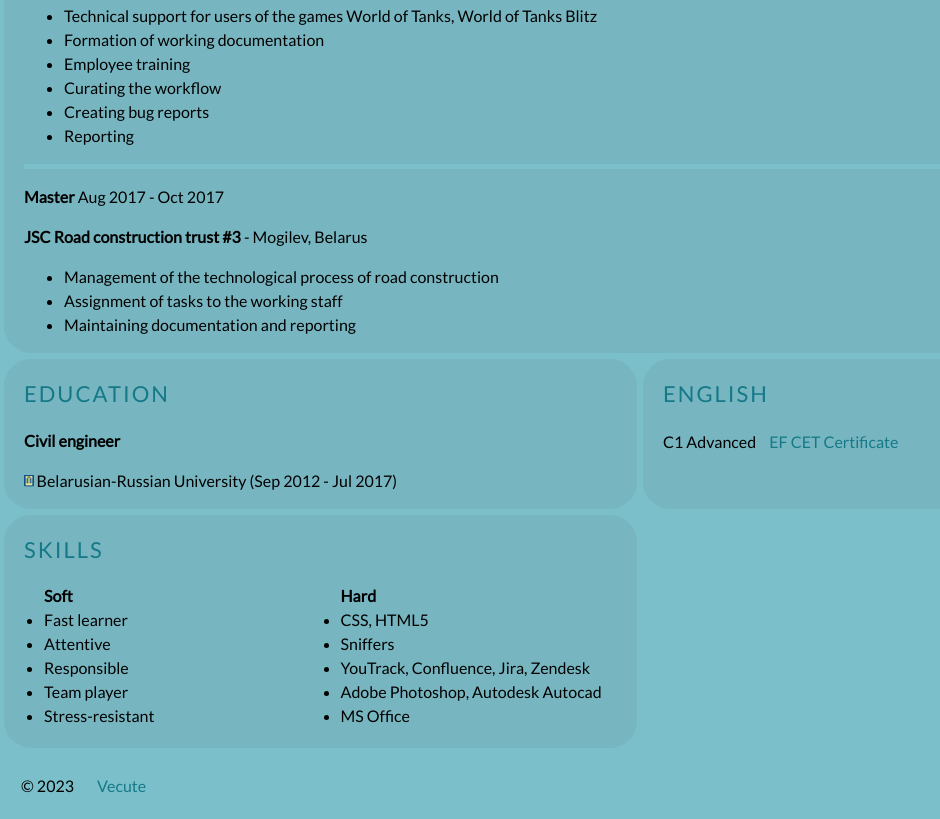
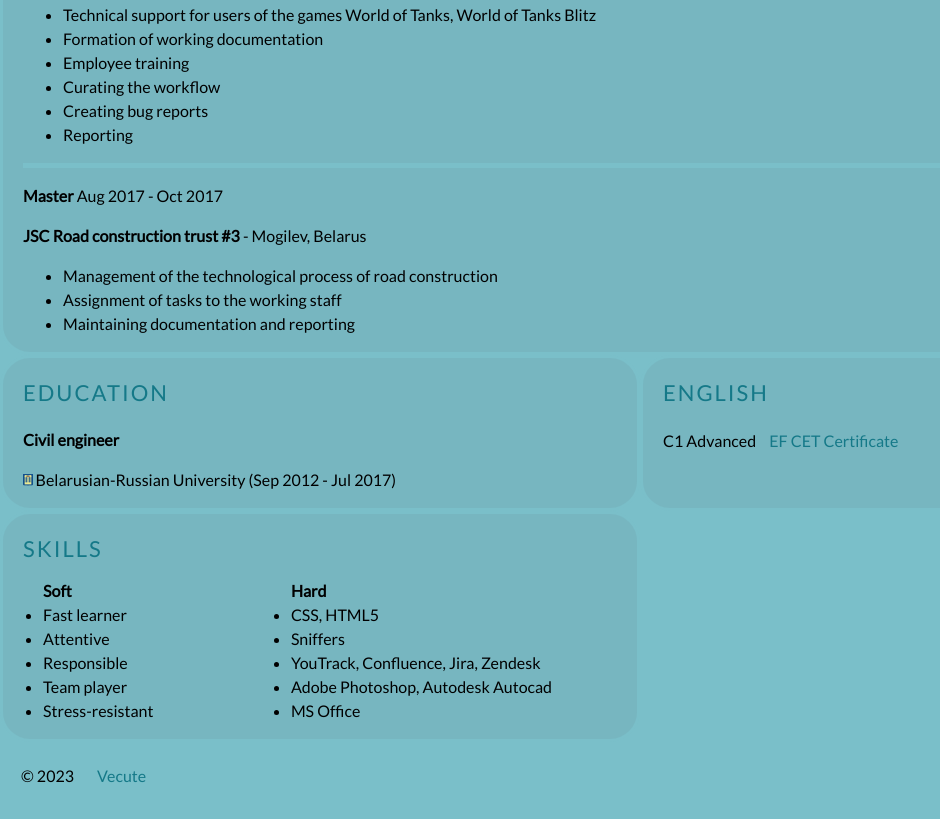
Before and after one commit to Vecute/rsschool-cv, a plain HTML site: page index.html in a window 1280 px wide. Shown: the part 1281-2100 px from the top of the page, without its empty margins (0-940 px from the left). Drawn offline with Linux system fonts and the light colour scheme.

Commit message:
skills update

```diff
--- a/index.html
+++ b/index.html
@@ -110,9 +110,11 @@
                 <h2 class="section-title">English</h2>
                 <p>C1 Advanced <a href="https://www.efset.org/cert/oFYArN" class="links nav-link" target="_blank"> EF CET Certificate</a></p>
             </section>
-            <section class="section skills" id="skills">
+            <section class="section" id="skills">
                 <h2 class="section-title">Skills</h2>
-                <ul class="skills-left">
+                <div class="skills">
+                    <div class="skills1">
+                        <ul>
                             <li class="skill-group"><b>Soft</b></li>
                             <li>Fast learner</li>
                             <li>Attentive</li>
@@ -120,7 +122,9 @@
                             <li>Team player</li>
                             <li>Stress-resistant</li>
                         </ul>
-                <ul class="skills-right">
+                    </div>
+                    <div class="skills2">
+                        <ul>
                             <li class="skill-group"><b>Hard</b></li>
                             <li>CSS, HTML5</li>
                             <li>Sniffers</li>
@@ -128,6 +132,8 @@
                             <li>Adobe Photoshop, Autodesk Autocad</li>
                             <li>MS Office</li>
                         </ul>
+                </div>
+                </div>
             </section>
         </div>
     </main>
--- a/style.css
+++ b/style.css
@@ -38,8 +38,7 @@
     border: 1px solid #7abfc9;
   }
   .main {
-    border: 1px solid #7abfc9;
-    margin-bottom: auto;
+    border: 1px solid C
   }
   .footer {
     border: 1px solid #7abfc9;
@@ -191,19 +190,18 @@
     background-color: #77b6c0;
 }
 .skills {
-	overflow: hidden;
+	display:flex;
+  margin-top: -20px;
+  margin-left: -20px;
 }
-.skills-left {
-	float: left;
-  padding: 0px 0px 20px 20px;
-  margin: 0px 0px 0px 0px;
+.skills1 {
+	display:flex;
+  flex-direction: column;
+  flex-grow: 0.6;
 }
-.skills-right {
-    float: right;
-    width: 50%;
-    margin: 0px 0px 0px 0px;
-    padding: 0px 0px 20px 20px;
-
+.skills2 {
+	display:flex;
+  flex-direction: column;
 }
 .skill-group {
   list-style-type: none;
```
Lines whose indentation alone changed are shown as unchanged.
